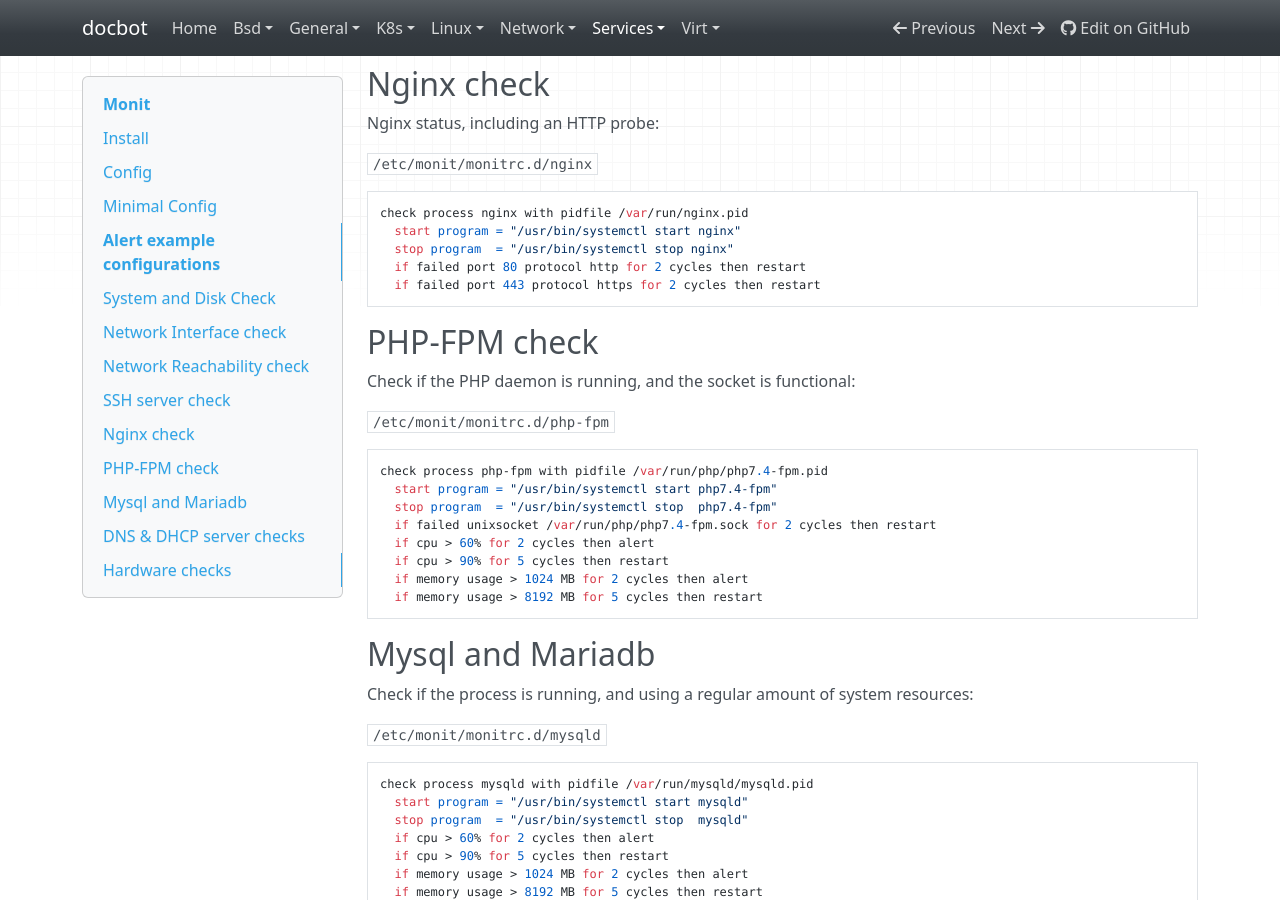
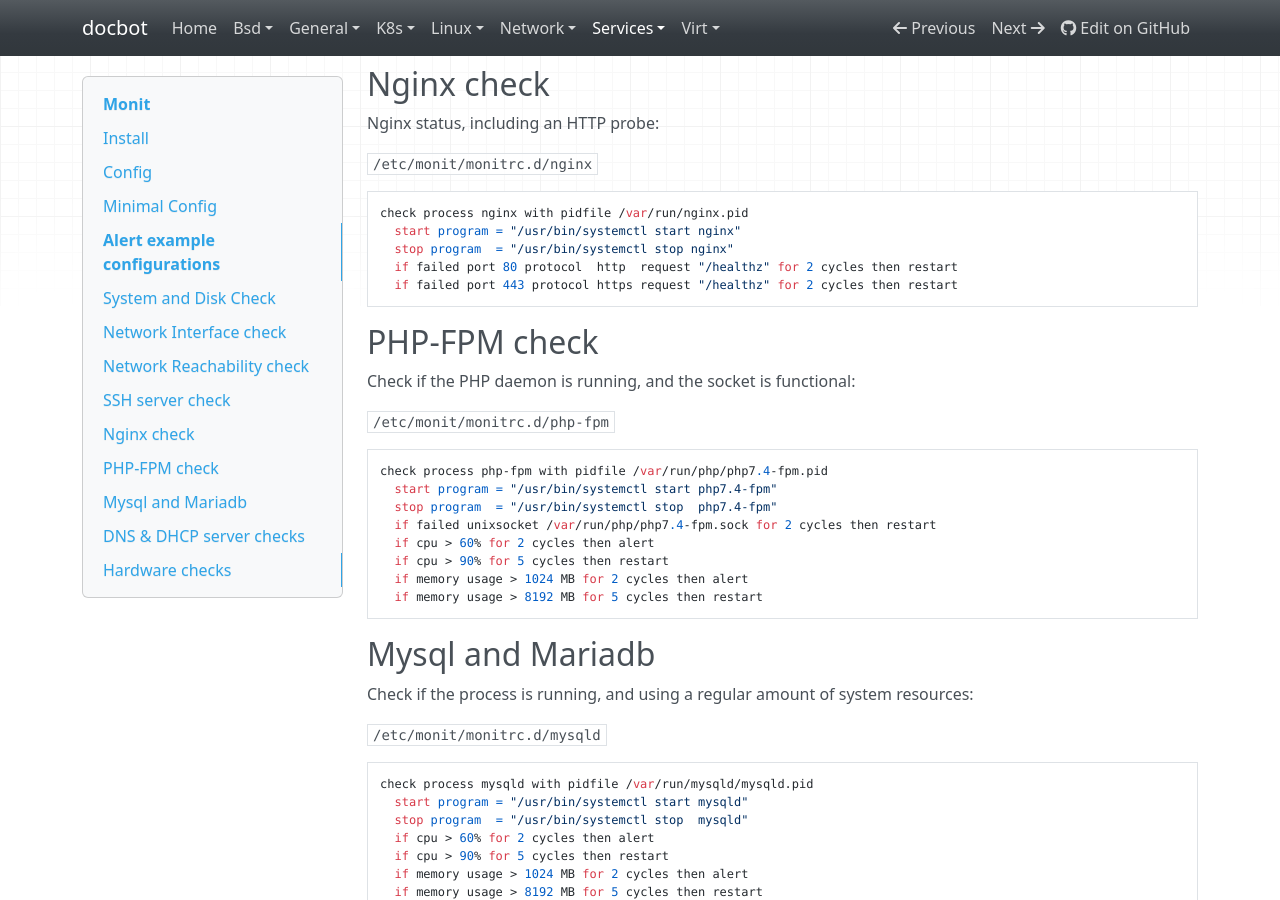
Before and after one commit to noahbailey/docbot, an MkDocs documentation site: the page built from docs/services/monit.md, in a window 1280 px wide and 900 px high, scrolled down 2832 px. Built offline with MkDocs 1.6.1, drawn with Linux system fonts in a browser that asks for light colours; nearby versions of some CDN libraries.

Commit message:
Change monit nginx check to use 'healthz' endpoint

````diff
--- a/docs/services/monit.md
+++ b/docs/services/monit.md
@@ -154,8 +154,8 @@ Nginx status, including an HTTP probe:
 check process nginx with pidfile /var/run/nginx.pid
   start program = "/usr/bin/systemctl start nginx"
   stop program  = "/usr/bin/systemctl stop nginx"
-  if failed port 80 protocol http for 2 cycles then restart
-  if failed port 443 protocol https for 2 cycles then restart
+  if failed port 80 protocol  http  request "/healthz" for 2 cycles then restart
+  if failed port 443 protocol https request "/healthz" for 2 cycles then restart
 ```
 
 ## PHP-FPM check
````
